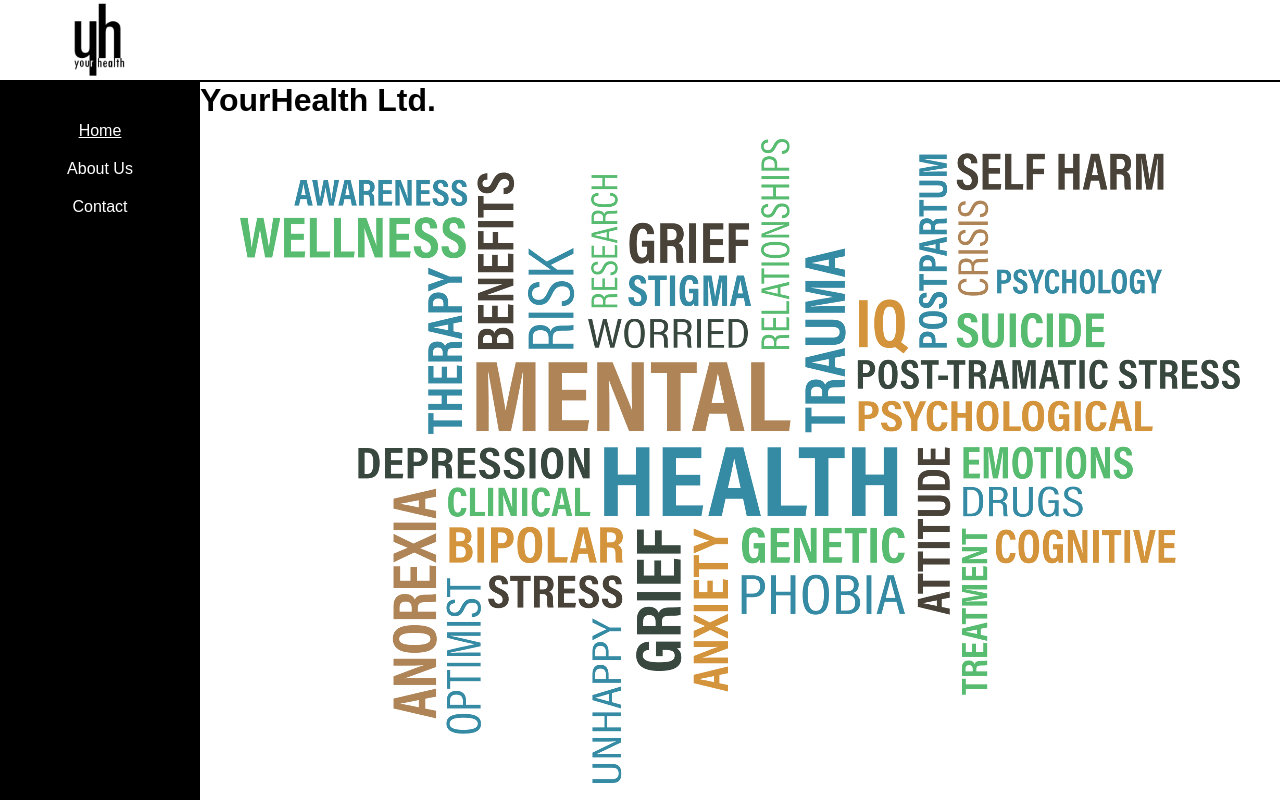
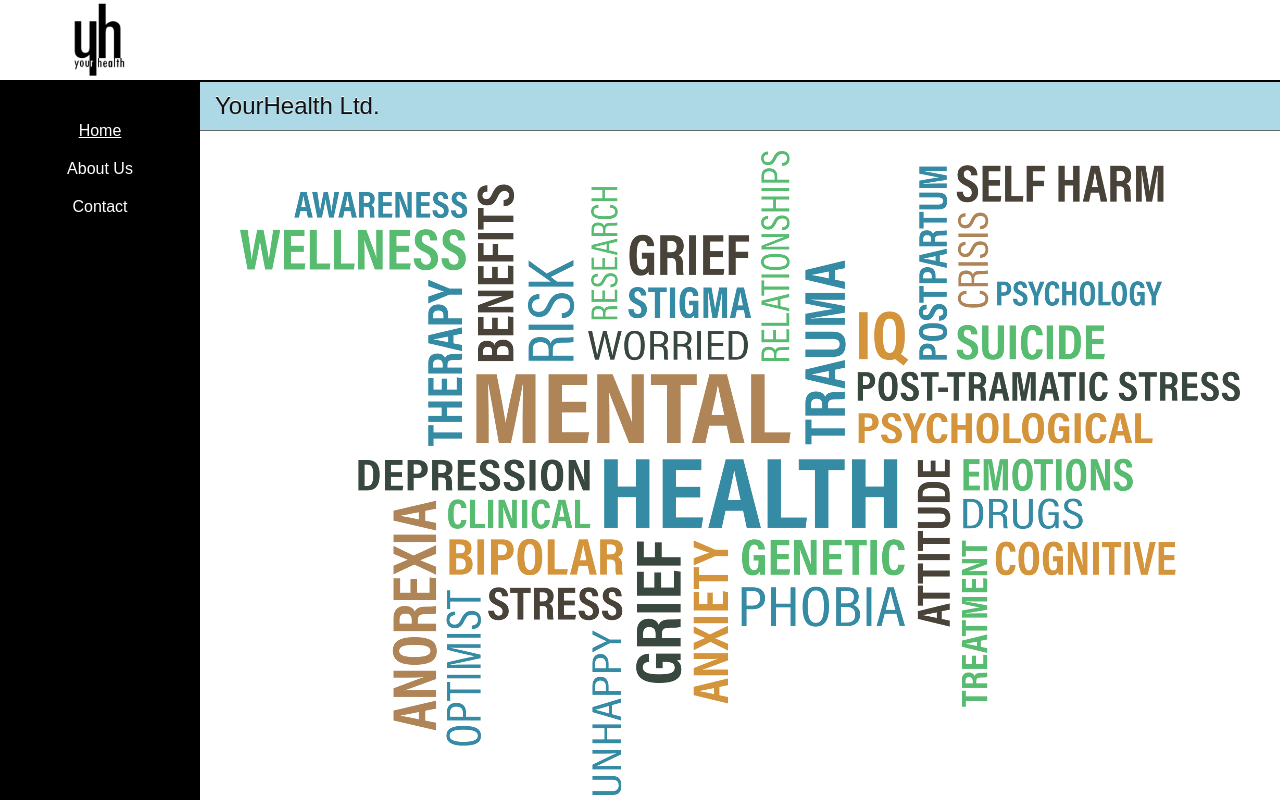
Before and after one commit to humzahash01/Your-Health, a React (Create React App) app: page / in a window 1280 px wide. Shown: the top 800 px of the page. Built offline with nearby package versions, Linux system fonts and the light colour scheme; a web font is replaced by a local one; what react-google-maps would draw is missing.

Commit message:
fix: Add styling back in to the h1 tags
I must have accidentally deleted them!

```diff
--- a/src/App.css
+++ b/src/App.css
@@ -1,4 +1,17 @@
 /*Header*/
+
+h1 {
+  background: lightblue;
+  padding: 10px 15px;
+  color: #111;
+  font-weight: lighter;
+  margin-top: 0;
+  font-size: 24px;
+  text-shadow: 0 -1px #fff;
+  border-bottom: solid 1px #666;
+  border-radius: 0 0 20px 20px;
+  text-align: center;
+}
 
 header {
   border-bottom: solid 2px black;
```
